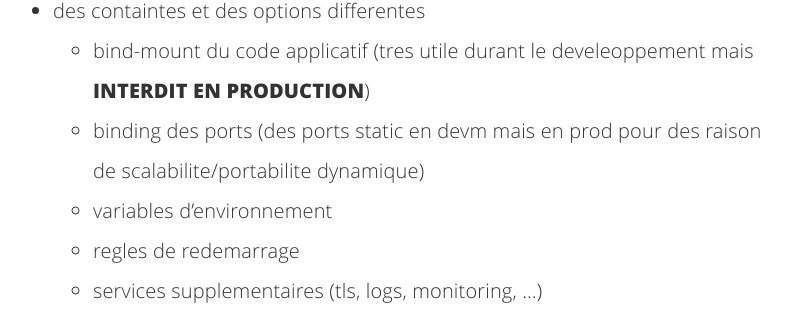
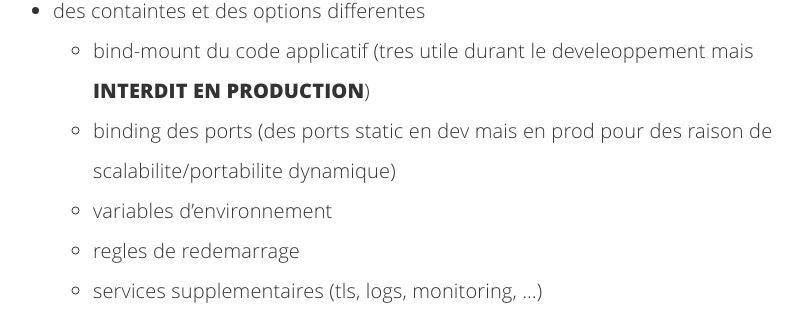
Before and after one commit to fasca/fasca.github.io, a Jekyll site: the page built from _posts/2019-08-30-Docker.md, in a window 1280 px wide and 900 px high, scrolled down 95968 px. Shown: the part 143-455 px from the top of the window, without its empty margins (227-1029 px from the left). Built offline with Jekyll 4.4.1, drawn with Linux system fonts in a browser that asks for light colours; comment, search, counter and statistics services are not loaded.

Commit message:
Update 2019-08-30-Docker.md

```diff
--- a/_posts/2019-08-30-Docker.md
+++ b/_posts/2019-08-30-Docker.md
@@ -2451,7 +2451,7 @@ Ces instructions peuvent etre definies pour chaque service:
 - meme fichier de base pour differents environnements
 - des containtes et des options differentes
   - bind-mount du code applicatif (tres utile durant le develeoppement mais **INTERDIT EN PRODUCTION**)
-  - binding des ports (des ports static en devm mais en prod pour des raison de scalabilite/portabilite dynamique)
+  - binding des ports (des ports static en dev mais en prod pour des raison de scalabilite/portabilite dynamique)
   - variables d'environnement
   - regles de redemarrage
   - services supplementaires (tls, logs, monitoring, ...)
```
